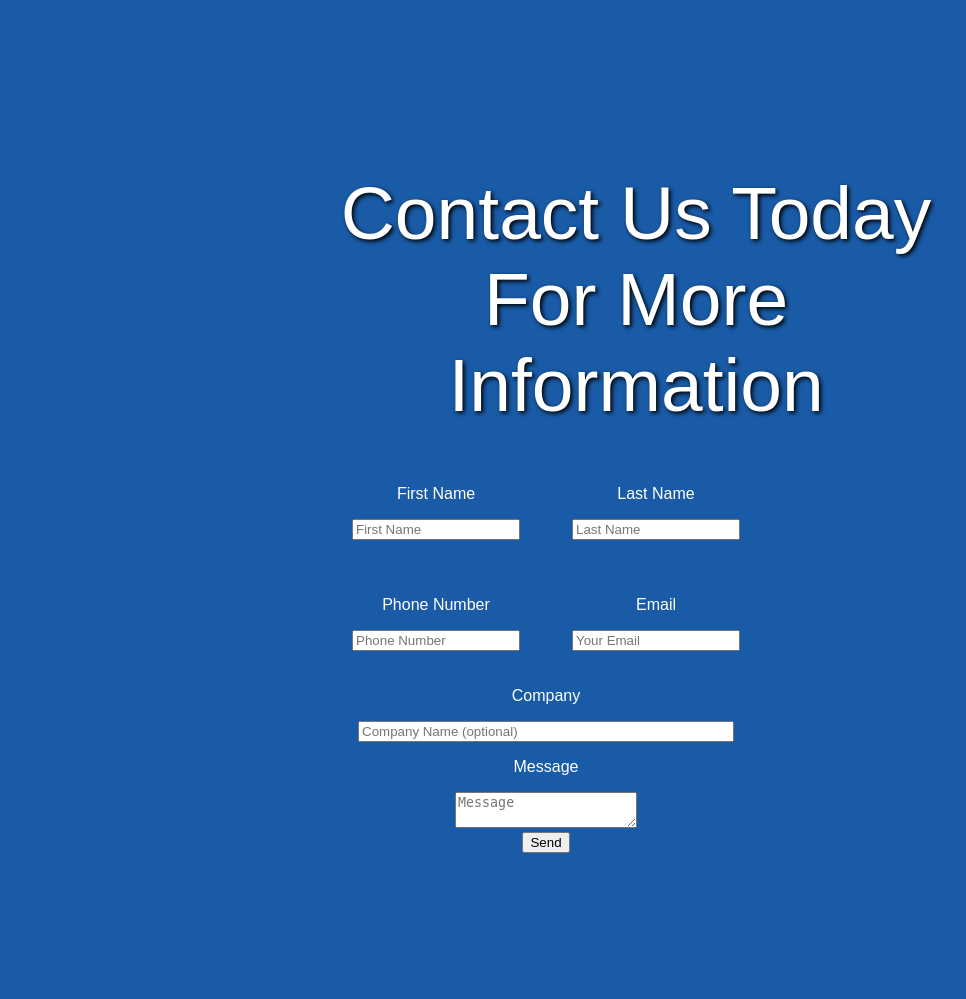
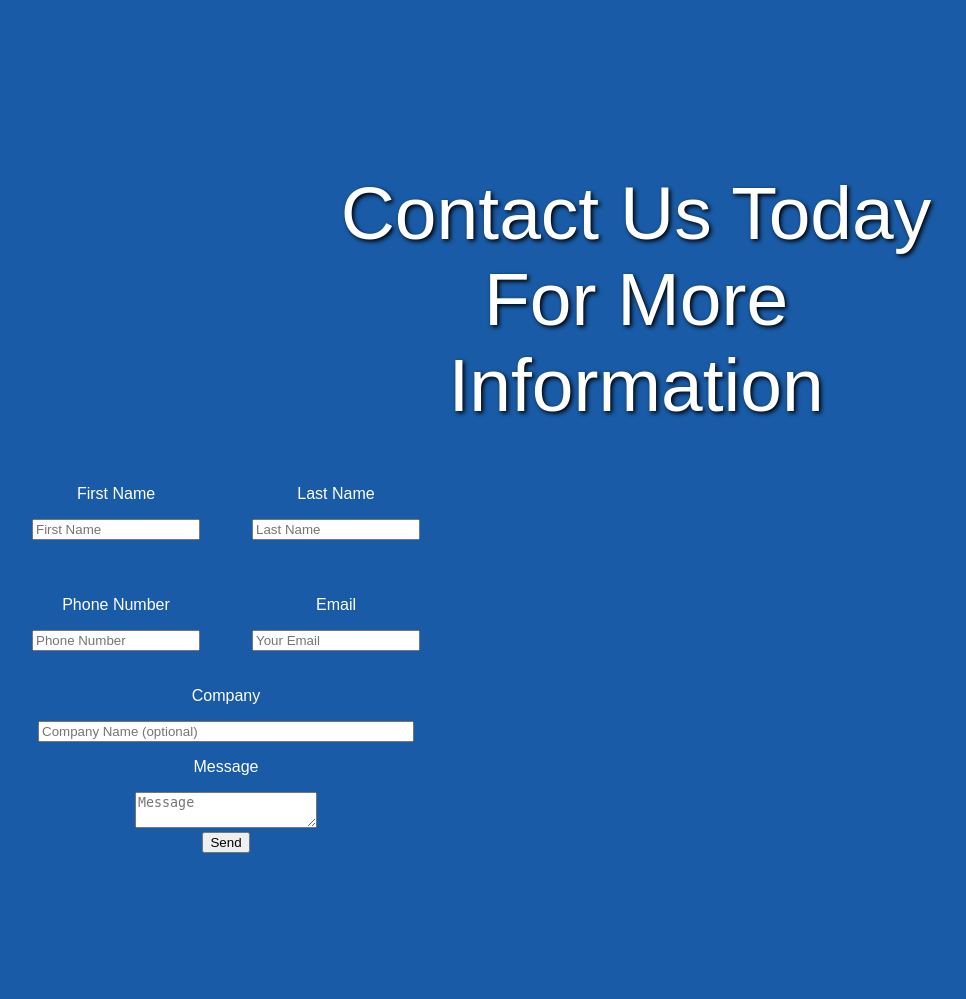
Before and after one commit to Jacobaallen/SErealty, a PHP site: page /index.html in a window 1280 px wide. Shown: the part 3329-4328 px from the top of the page, without its empty margins (4-970 px from the left). Run offline with PHP 8.4, Linux system fonts and the light colour scheme.

Commit message:
update to the style

```diff
--- a/index.css
+++ b/index.css
@@ -205,7 +205,6 @@ img {
   position: absolute;
   margin-top: 450px;
   color: white;
-  left: 25%;
 }
 
 .name {
```
